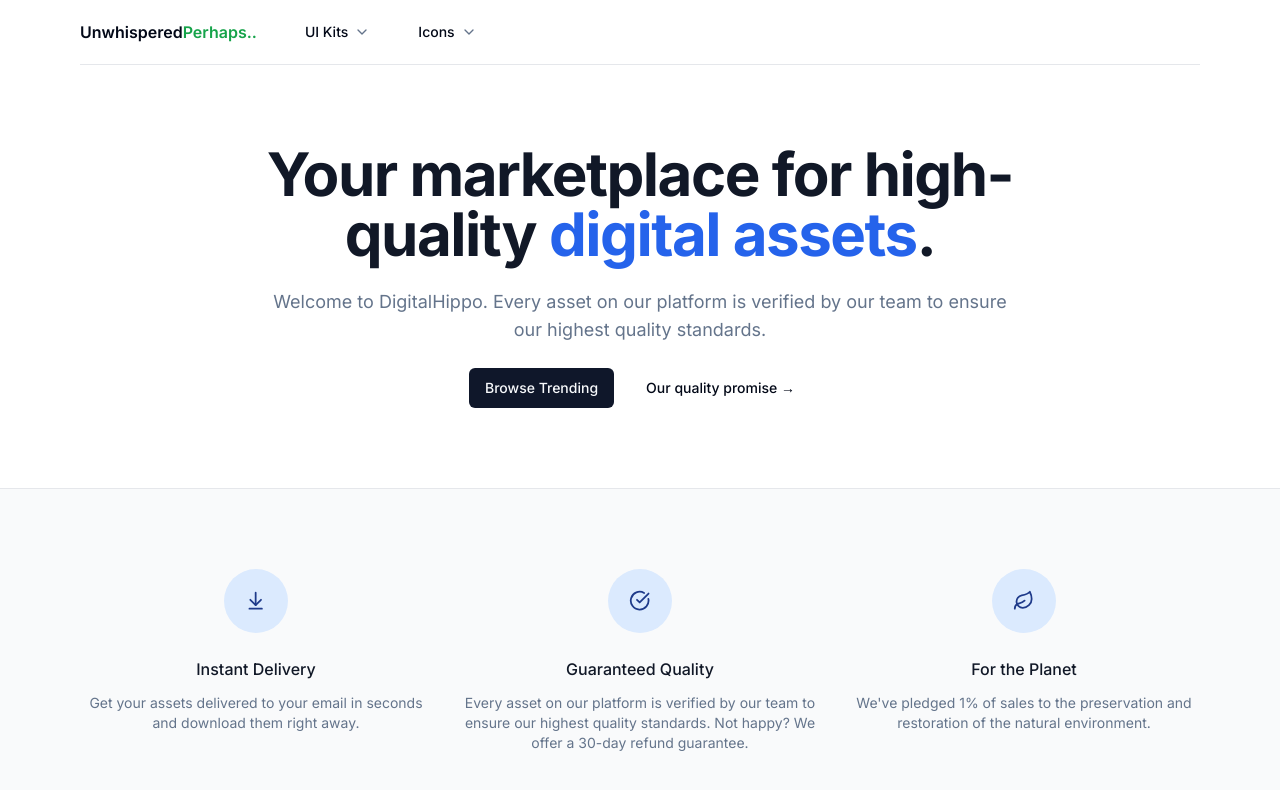
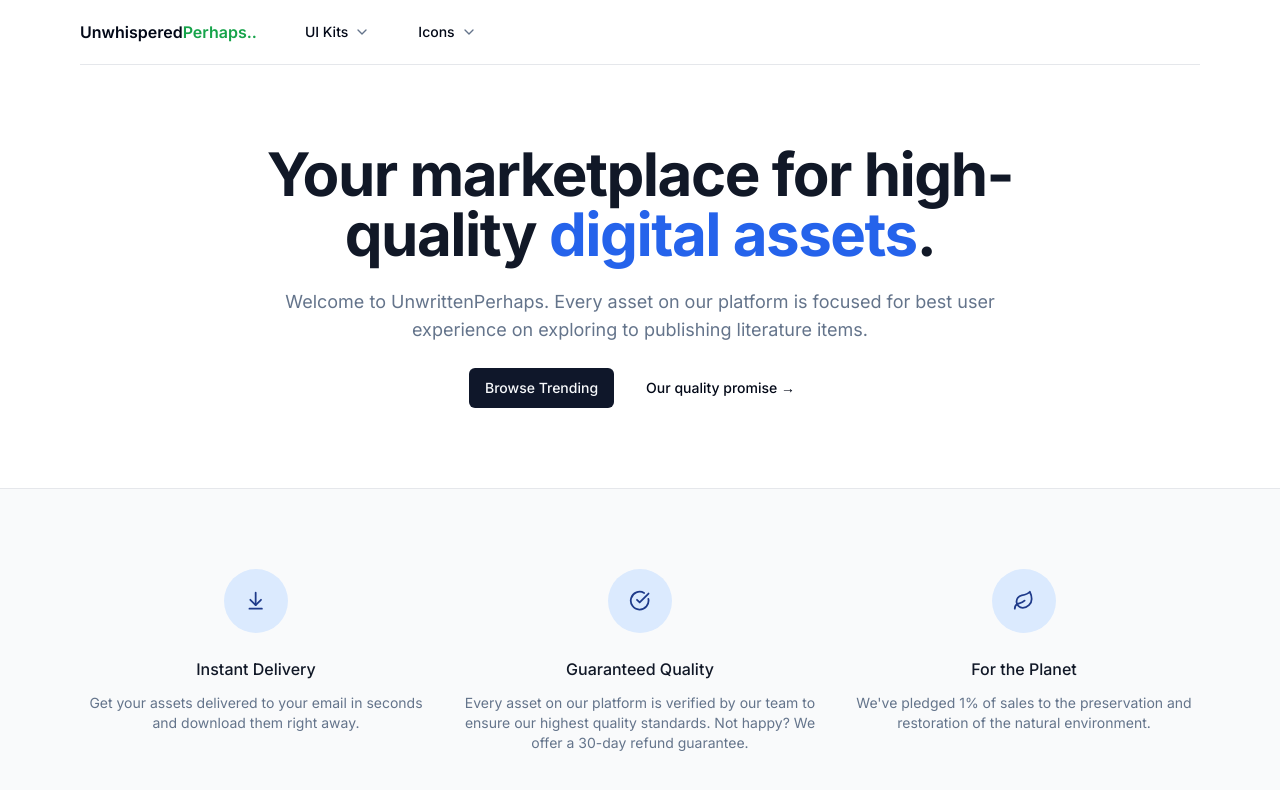
Before and after one commit to suicideSheep2/deploy2-, a Next.js app: page / in a window 1280 px wide. Shown: the top 790 px of the page. Built offline with nearby package versions, Linux system fonts and the light colour scheme.

Commit message:
changing slogan

```diff
--- a/src/app/page.tsx
+++ b/src/app/page.tsx
@@ -46,9 +46,9 @@ export default function Home() {
             .
           </h1>
           <p className='mt-6 text-lg max-w-prose text-muted-foreground'>
-            Welcome to DigitalHippo. Every asset on our
-            platform is verified by our team to ensure our
-            highest quality standards.
+            Welcome to UnwrittenPerhaps. Every asset on our
+            platform is focused for best user experience on exploring to publishing
+            literature items.
           </p>
           <div className='flex flex-col sm:flex-row gap-4 mt-6'>
             <Link
```
